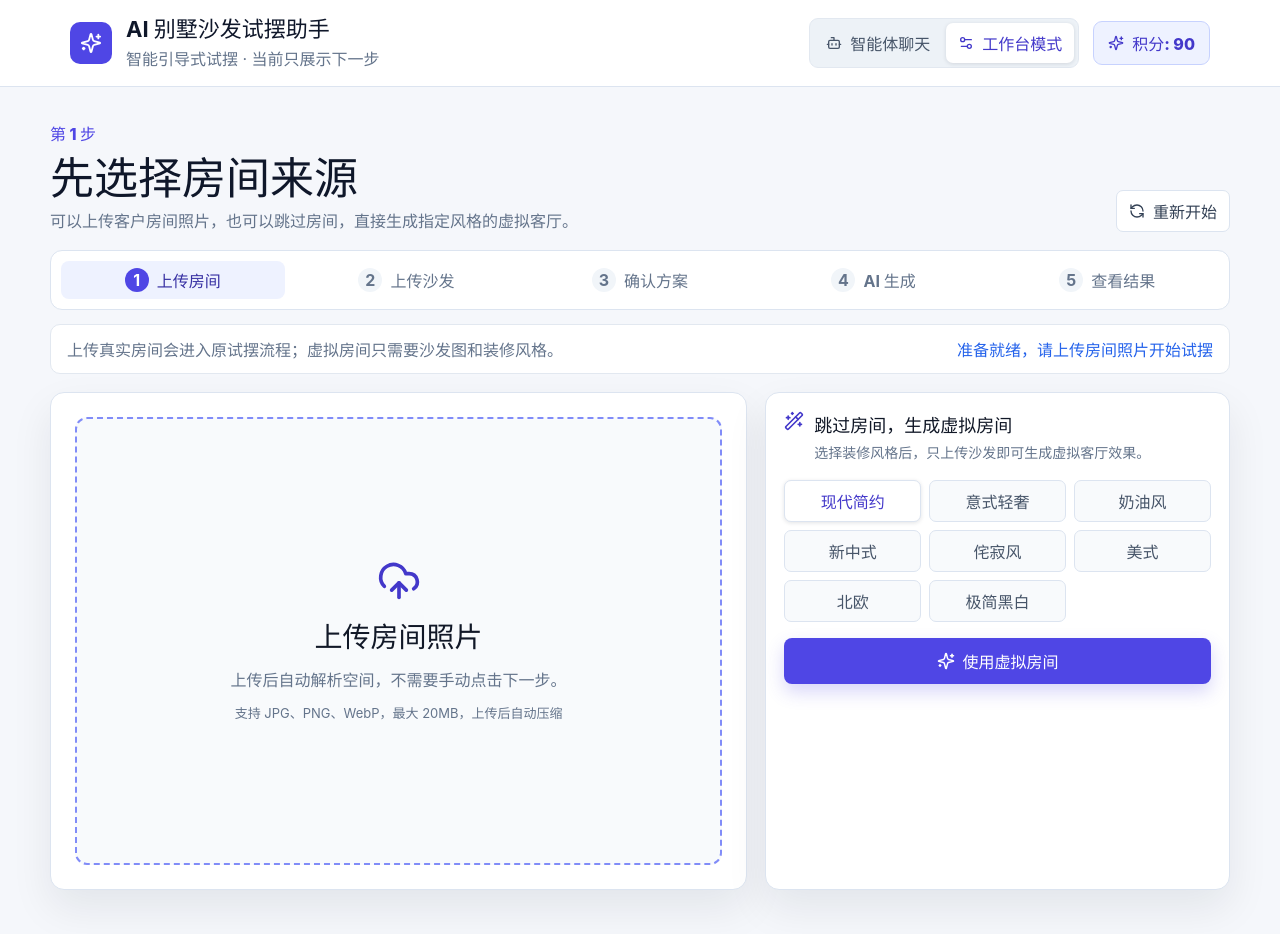
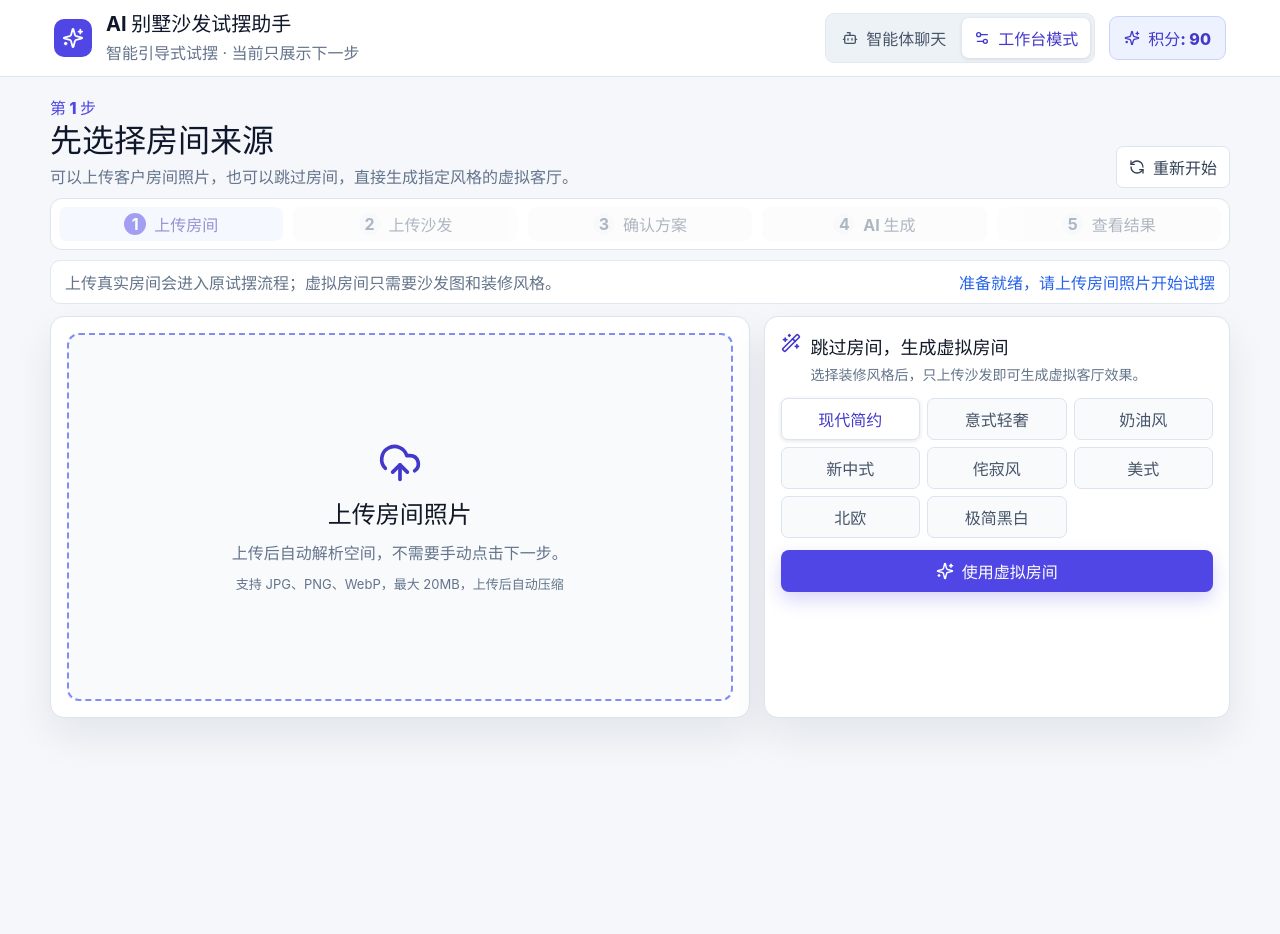
Before and after one commit to markzu911/Arrange-sofa, a React (Vite) app: page / in a window 1280 px wide. Both pictures are taken after a click on the button "工作台模式". After the commit the page ends 800 px from the top, so only its background shows below. Built offline with nearby package versions, Linux system fonts and the light colour scheme.

Commit message:
Compact workflow pages and add step back navigation

```diff
--- a/src/VillaSofaPlacementTool.module.css
+++ b/src/VillaSofaPlacementTool.module.css
@@ -1,6 +1,6 @@
 .toolShell {
   min-height: 100vh;
-  padding-bottom: 44px;
+  padding-bottom: 18px;
   background: #f5f7fb;
 }
 
@@ -12,7 +12,7 @@
   align-items: center;
   justify-content: space-between;
   gap: 18px;
-  padding: 16px min(6vw, 70px);
+  padding: 12px min(5vw, 54px);
   background: rgba(255, 255, 255, 0.94);
   border-bottom: 1px solid #dce4f0;
   backdrop-filter: blur(12px);
@@ -40,8 +40,8 @@
 .logoMark {
   display: grid;
   place-items: center;
-  width: 42px;
-  height: 42px;
+  width: 38px;
+  height: 38px;
   color: #fff;
   background: #4f46e5;
   border-radius: 10px;
@@ -49,7 +49,7 @@
 
 .brandBlock h1 {
   margin: 0;
-  font-size: 22px;
+  font-size: 20px;
   line-height: 1.2;
 }
 
@@ -140,7 +140,7 @@
   align-items: flex-end;
   justify-content: space-between;
   gap: 20px;
-  padding: 34px 0 18px;
+  padding: 18px 0 10px;
 }
 
 .flowHeader span {
@@ -149,8 +149,8 @@
 }
 
 .flowHeader h2 {
-  margin: 8px 0 0;
-  font-size: clamp(28px, 4vw, 44px);
+  margin: 4px 0 0;
+  font-size: clamp(22px, 3vw, 32px);
   line-height: 1.15;
 }
 
@@ -165,7 +165,7 @@
 .progressRail {
   justify-content: space-between;
   gap: 10px;
-  padding: 10px;
+  padding: 8px;
   background: #fff;
   border: 1px solid #dce4f0;
   border-radius: 12px;
@@ -174,17 +174,27 @@
 .progressItem {
   flex: 1;
   gap: 8px;
-  min-height: 38px;
+  min-height: 34px;
   color: #64748b;
   font-weight: 700;
   border-radius: 8px;
 }
 
+.progressItem:disabled {
+  cursor: default;
+  opacity: 0.52;
+}
+
+.progressItem:not(:disabled):hover {
+  color: #3730a3;
+  background: #f8faff;
+}
+
 .progressItem span {
   display: grid;
   place-items: center;
-  width: 24px;
-  height: 24px;
+  width: 22px;
+  height: 22px;
   color: #64748b;
   background: #f1f5f9;
   border-radius: 50%;
@@ -208,8 +218,8 @@
 .statusBar {
   justify-content: space-between;
   gap: 12px;
-  margin-top: 14px;
-  padding: 12px 16px;
+  margin-top: 10px;
+  padding: 9px 14px;
   background: #fff;
   border: 1px solid #e2e8f0;
   border-radius: 10px;
@@ -226,7 +236,7 @@
 .guidedStage,
 .chatModeStage,
 .workbenchStage {
-  margin-top: 18px;
+  margin-top: 12px;
 }
 
 .uploadHero,
@@ -510,13 +520,13 @@
 }
 
 .uploadHero {
-  padding: 24px;
+  padding: 16px;
 }
 
 .roomEntryLayout {
   display: grid;
   grid-template-columns: minmax(0, 1.2fr) minmax(280px, 0.8fr);
-  gap: 18px;
+  gap: 14px;
 }
 
 .roomEntryLayout .uploadHero {
@@ -526,8 +536,8 @@
 .virtualRoomPanel {
   display: grid;
   align-content: start;
-  gap: 16px;
-  padding: 18px;
+  gap: 12px;
+  padding: 16px;
   background: #fff;
   border: 1px solid #dce4f0;
   border-radius: 14px;
@@ -562,7 +572,7 @@
   position: relative;
   display: grid;
   place-items: center;
-  min-height: min(56vh, 560px);
+  min-height: min(46vh, 420px);
   overflow: hidden;
   color: #4338ca;
   background: #f8fafc;
@@ -578,7 +588,7 @@
 .bigUploader img {
   width: 100%;
   height: 100%;
-  max-height: min(62vh, 620px);
+  max-height: min(50vh, 460px);
   object-fit: contain;
   background: #eef2f7;
 }
@@ -586,14 +596,14 @@
 .bigUploader span {
   display: grid;
   place-items: center;
-  gap: 12px;
-  padding: 32px;
+  gap: 10px;
+  padding: 24px;
   text-align: center;
 }
 
 .bigUploader strong {
   color: #111827;
-  font-size: 28px;
+  font-size: 24px;
 }
 
 .bigUploader small {
@@ -620,12 +630,14 @@
 .focusLayout {
   display: grid;
   grid-template-columns: minmax(280px, 360px) minmax(0, 1fr);
-  gap: 18px;
-  padding: 20px;
+  gap: 14px;
+  padding: 16px;
 }
 
 .reviewLayout {
-  padding: 14px;
+  max-height: calc(100vh - 220px);
+  padding: 12px;
+  overflow: auto;
 }
 
 .previewCard {
@@ -731,12 +743,12 @@
 .planOverview {
   display: grid;
   grid-template-columns: minmax(280px, 0.72fr) minmax(0, 1.28fr);
-  gap: 12px;
+  gap: 10px;
   align-items: start;
 }
 
 .aiSummary {
-  padding: 12px;
+  padding: 10px;
   background: #f8fafc;
   border: 1px solid #e2e8f0;
   border-radius: 10px;
@@ -750,7 +762,7 @@
 }
 
 .aiSummary p {
-  margin: 8px 0;
+  margin: 6px 0;
   color: #111827;
   font-size: 15px;
   line-height: 1.55;
@@ -766,8 +778,8 @@
 
 .planCard {
   display: grid;
-  gap: 10px;
-  padding: 12px;
+  gap: 8px;
+  padding: 10px;
   border: 1px solid #c7d2fe;
   border-radius: 10px;
   background: #f8faff;
@@ -836,7 +848,7 @@
 .planGrid {
   display: grid;
   grid-template-columns: repeat(2, minmax(0, 1fr));
-  gap: 8px;
+  gap: 7px;
 }
 
 .planField {
@@ -867,7 +879,7 @@
 .settingsGrid {
   display: grid;
   grid-template-columns: repeat(2, minmax(0, 1fr));
-  gap: 12px;
+  gap: 10px;
   align-items: start;
 }
 
@@ -954,8 +966,8 @@
 .modelOptions {
   display: grid;
   grid-template-columns: repeat(2, minmax(0, 1fr));
-  gap: 10px;
-  padding: 10px;
+  gap: 8px;
+  padding: 8px;
   background: #f8fafc;
   border: 1px solid #e2e8f0;
   border-radius: 8px;
@@ -976,7 +988,7 @@
 .resultTabs {
   display: grid;
   grid-template-columns: repeat(auto-fit, minmax(120px, 1fr));
-  gap: 8px;
+  gap: 7px;
 }
 
 .choiceGrid button,
@@ -1005,8 +1017,8 @@
 
 .primaryButton,
 .primaryInlineButton {
-  min-height: 46px;
-  padding: 11px 18px;
+  min-height: 42px;
+  padding: 9px 16px;
   color: #fff;
   font-weight: 900;
   background: #4f46e5;
@@ -1027,14 +1039,14 @@
 .generatingCard {
   display: grid;
   place-items: center;
-  min-height: 480px;
-  padding: 40px;
+  min-height: min(52vh, 360px);
+  padding: 28px;
   text-align: center;
 }
 
 .generatingCard h3 {
-  margin: 18px 0 8px;
-  font-size: 28px;
+  margin: 14px 0 6px;
+  font-size: 24px;
 }
 
 .generatingCard p {
@@ -1045,15 +1057,17 @@
 }
 
 .resultPage {
-  padding: 20px;
+  max-height: calc(100vh - 210px);
+  padding: 14px;
+  overflow: auto;
 }
 
 .resultTabs {
-  margin-bottom: 16px;
+  margin-bottom: 10px;
 }
 
 .resultSummary {
-  margin: 0 0 10px;
+  margin: 0 0 8px;
   color: #64748b;
   font-size: 14px;
 }
@@ -1071,7 +1085,8 @@
 .resultImageButton {
   position: relative;
   display: block;
-  width: min(100%, 1060px);
+  width: min(100%, 840px);
+  max-height: min(52vh, 520px);
   margin: 0 auto;
   padding: 0;
   overflow: hidden;
@@ -1084,7 +1099,8 @@
 .resultImageButton img {
   width: 100%;
   height: 100%;
-  object-fit: cover;
+  max-height: min(52vh, 520px);
+  object-fit: contain;
 }
 
 .resultImageButton span {
@@ -1174,6 +1190,22 @@
   aspect-ratio: 16 / 9;
 }
 
+.resultImageButton.ratioSquare {
+  width: min(100%, 520px);
+}
+
+.resultImageButton.ratioPortrait {
+  width: min(100%, 430px);
+}
+
+.resultImageButton.ratioClassic {
+  width: min(100%, 700px);
+}
+
+.resultImageButton.ratioWide {
+  width: min(100%, 840px);
+}
+
 .compareBox img,
 .afterLayer img {
   position: absolute;
@@ -1202,7 +1234,7 @@
   flex-wrap: wrap;
   gap: 10px;
   justify-content: center;
-  margin-top: 16px;
+  margin-top: 10px;
 }
 
 .qualityPassed,
--- a/src/VillaSofaPlacementTool.tsx
+++ b/src/VillaSofaPlacementTool.tsx
@@ -572,6 +572,28 @@ export function VillaSofaPlacementTool() {
     });
   }
 
+  function canVisitStep(step: GuidedStep) {
+    if (step === "room") return !isGenerating;
+    if (step === "sofa") return !isGenerating && (useVirtualRoom || Boolean(roomImage));
+    if (step === "review") return !isGenerating && Boolean(analysis);
+    if (step === "result") return !isGenerating && results.length > 0;
+    return false;
+  }
+
+  function goToStep(step: GuidedStep) {
+    if (!canVisitStep(step)) return;
+    setError("");
+    if (step === "room" || step === "sofa") {
+      setResults([]);
+      setSelectedResult(0);
+    }
+    if (step === "review") {
+      setReviewSubstep("settings");
+    }
+    setGuidedStep(step);
+    setStatus(step === "sofa" ? "可重新上传沙发照片，上传后会重新生成方案" : "");
+  }
+
   function resetFlow() {
     setGuidedStep("room");
     setReviewSubstep("plan");
@@ -675,6 +697,7 @@ export function VillaSofaPlacementTool() {
           onSelectResult={setSelectedResult}
           onCompareChange={setCompareValue}
           onBack={() => { setReviewSubstep("settings"); setGuidedStep("review"); }}
+          onBackToSofa={() => goToStep("sofa")}
           onRegenerate={handleGenerate}
           onCorrect={() => handleGenerate(currentResult.quality?.correctionPrompt || "")}
           isGenerating={isGenerating}
@@ -744,11 +767,18 @@ export function VillaSofaPlacementTool() {
               const activeIndex = stepMeta.findIndex((step) => step.key === guidedStep);
               const isDone = index < activeIndex;
               const isActive = item.key === guidedStep;
+              const canVisit = canVisitStep(item.key);
               return (
-                <div className={`${styles.progressItem} ${isActive ? styles.currentProgress : ""} ${isDone ? styles.doneProgress : ""}`} key={item.key}>
+                <button
+                  className={`${styles.progressItem} ${isActive ? styles.currentProgress : ""} ${isDone ? styles.doneProgress : ""}`}
+                  key={item.key}
+                  onClick={() => goToStep(item.key)}
+                  disabled={!canVisit || isActive}
+                  title={canVisit && !isActive ? `返回${item.label}` : item.label}
+                >
                   <span>{isDone ? <CheckCircle2 size={16} /> : index + 1}</span>
                   {item.label}
-                </div>
+                </button>
               );
             })}
           </section>
@@ -1241,6 +1271,7 @@ function ResultStep({
   onSelectResult,
   onCompareChange,
   onBack,
+  onBackToSofa,
   onRegenerate,
   onCorrect,
   isGenerating
@@ -1255,6 +1286,7 @@ function ResultStep({
   onSelectResult: (index: number) => void;
   onCompareChange: (value: number) => void;
   onBack: () => void;
+  onBackToSofa: () => void;
   onRegenerate: () => void;
   onCorrect: () => void;
   isGenerating: boolean;
@@ -1280,6 +1312,10 @@ function ResultStep({
         <button className={styles.secondaryButton} onClick={onBack}>
           <ChevronLeft size={16} />
           返回调整
+        </button>
+        <button className={styles.secondaryButton} onClick={onBackToSofa}>
+          <UploadCloud size={16} />
+          重新上传沙发
         </button>
         <a className={styles.secondaryButton} href={result.imageUrl} download={`${result.title}.jpg`}>
           <Download size={16} />
```
